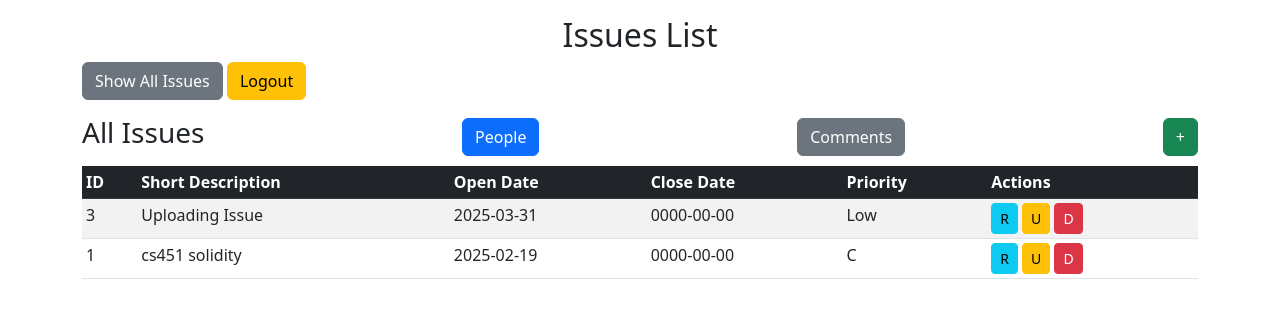
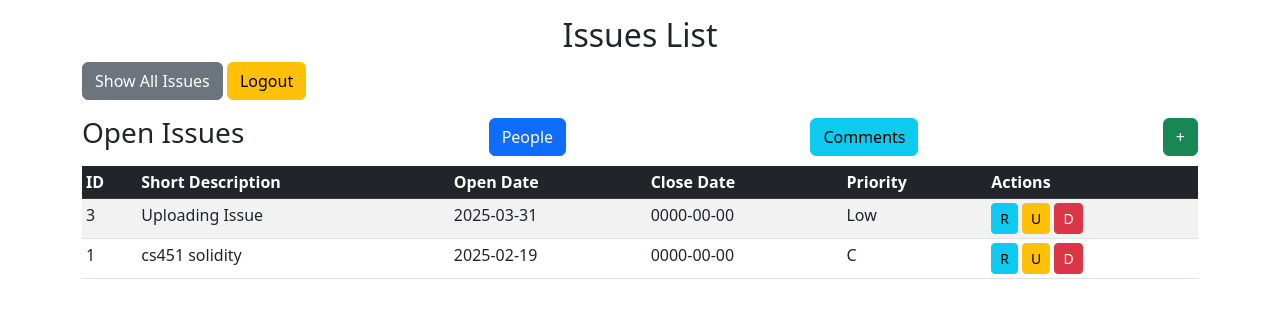
Before and after one commit to emilyyDom/IssuesApp, a PHP site: page /issues_list.php in a window 1280 px wide. Shown: the top 318 px of the page. Run offline with PHP 8.4, Linux system fonts and the light colour scheme; the visitor is signed in with stand-in values (Sample User, id 1); data comes from the database, SQL or seed files in the repository.

Commit message:
Updated text filtering
Updating the header to show whether you have open or all issues shown (matches with the toggle button now)

```diff
--- a/issues_list.php
+++ b/issues_list.php
@@ -153,7 +153,7 @@ $issues = $pdo->query($sql)->fetchAll(PDO::FETCH_ASSOC);
         <!-- "Show (all) issues" Button -->
         <form method="POST" action="issues_list.php">
             <button type="submit" name="view_all" value="<?php echo ($view_all_issues == 'yes') ? 'no' : 'yes'; ?>" class="btn btn-secondary">
-                <?php echo ($view_all_issues == 'yes') ? 'Show Open Issues Only' : 'Show All Issues'; ?>
+                <?php echo ($view_all_issues == 'yes') ? 'Show Open Issues' : 'Show All Issues'; ?>
             </button>
 
                 <!-- "logout" Button -->
@@ -164,9 +164,9 @@ $issues = $pdo->query($sql)->fetchAll(PDO::FETCH_ASSOC);
 
         <!-- "+" Button to Add Issue -->
         <div class="d-flex justify-content-between align-items-center mt-3">
-            <h3>All Issues</h3>
+            <h3> <?php echo ($view_all_issues === 'yes') ? 'All Issues' : 'Open Issues'; ?></h3>
             <a href="persons_list.php" class="btn btn-primary">People</a>
-            <a href="comments_list.php" class="btn btn-secondary">Comments</a>
+            <a href="comments_list.php" class="btn btn-info">Comments</a>
             <button class="btn btn-success" data-bs-toggle="modal" data-bs-target="#addIssueModal">+</button>
         </div>
 
```
